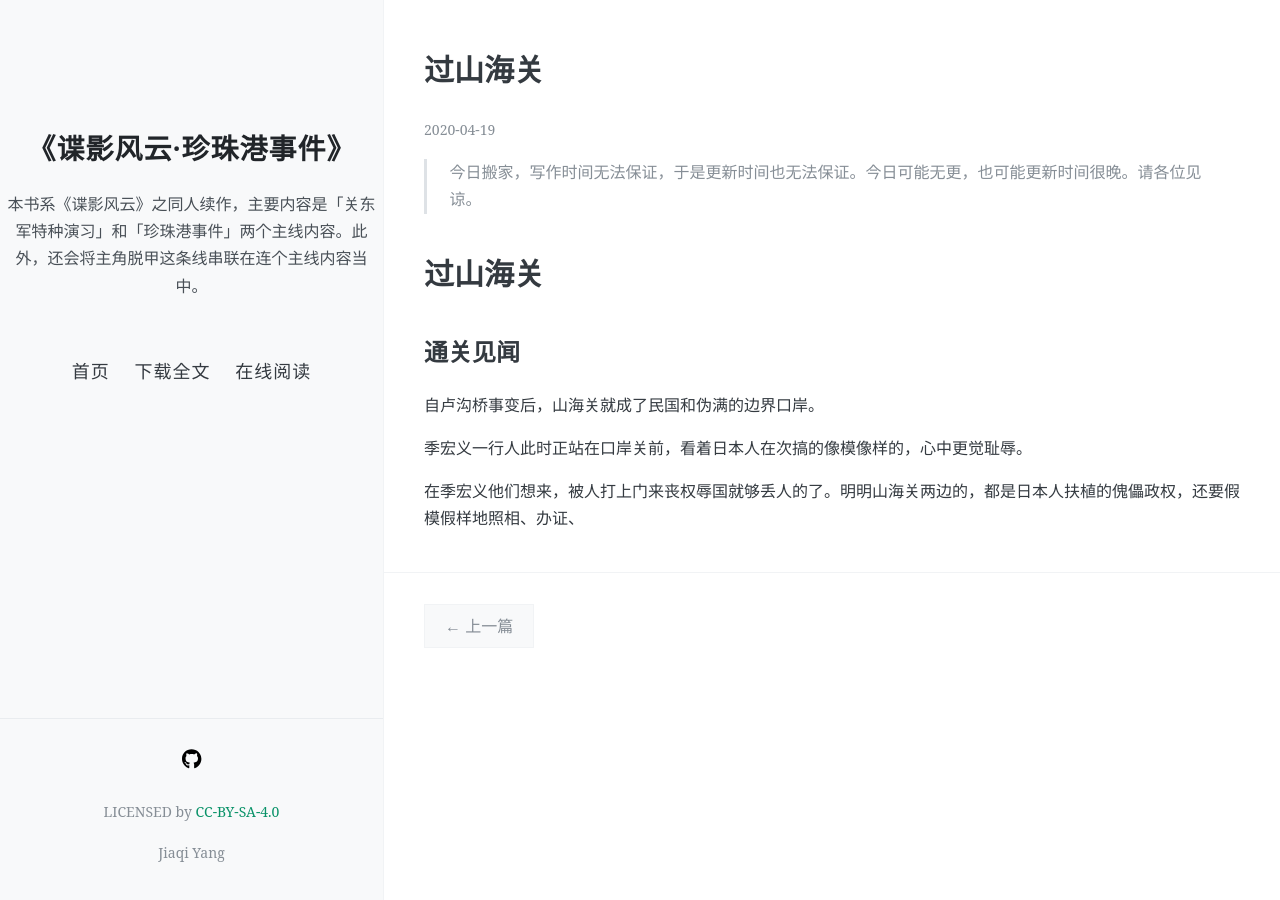
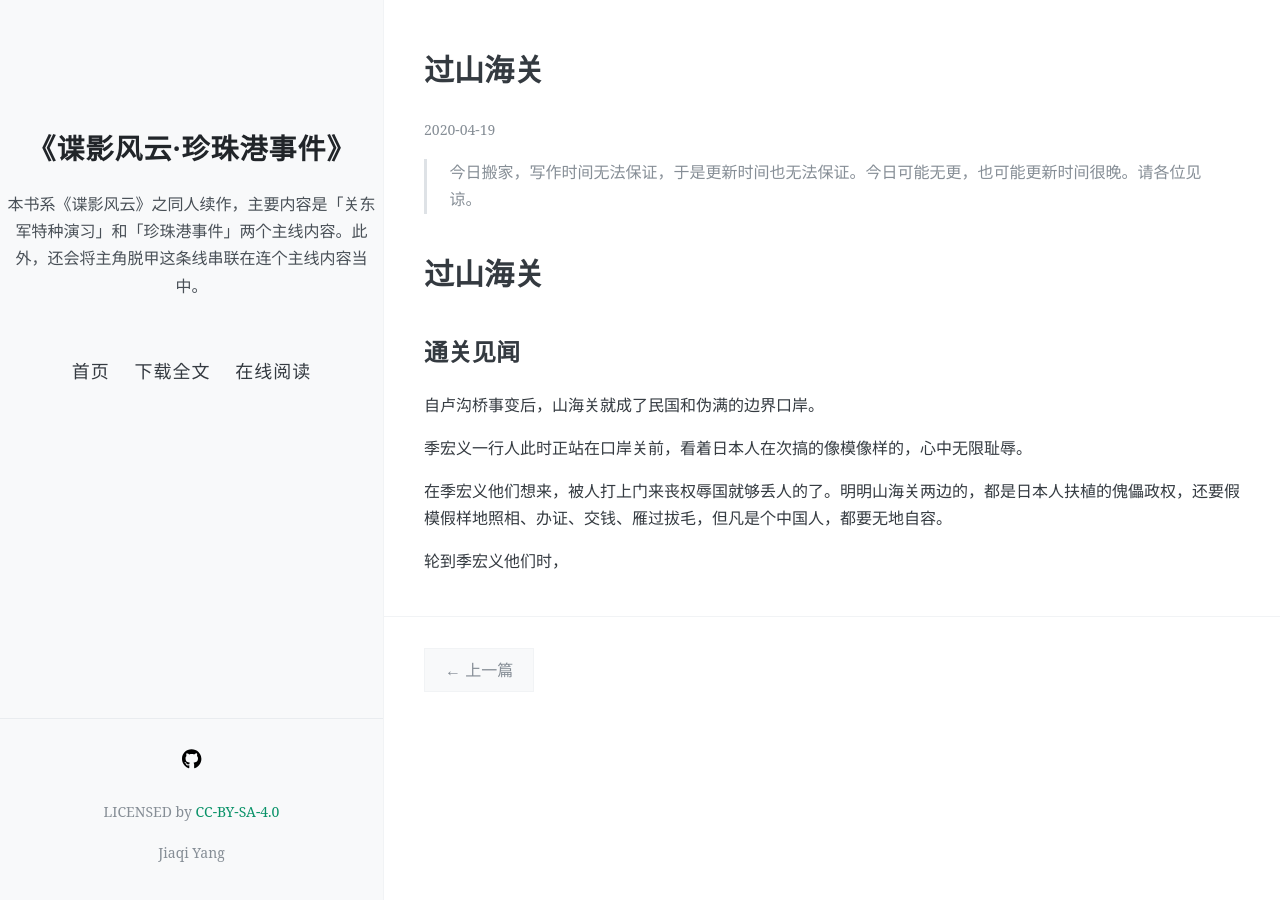
Before and after one commit to NingZhiheng/the-novel-pearl-harbor, a Jekyll site: the page built from docs/_posts/2020-04-19-过山海关.md, in a window 1280 px wide. Built offline with Jekyll 4.4.1, drawn with Linux system fonts in a browser that asks for light colours; nearby versions of some CDN libraries.

Commit message:
[sync] source synchronized: 2020-04-19 12:19:56

```diff
--- a/docs/_includes/04.md
+++ b/docs/_includes/04.md
@@ -4,8 +4,10 @@
 
 自卢沟桥事变后，山海关就成了民国和伪满的边界口岸。
 
-季宏义一行人此时正站在口岸关前，看着日本人在次搞的像模像样的，心中更觉耻辱。
+季宏义一行人此时正站在口岸关前，看着日本人在次搞的像模像样的，心中无限耻辱。
 
-在季宏义他们想来，被人打上门来丧权辱国就够丢人的了。明明山海关两边的，都是日本人扶植的傀儡政权，还要假模假样地照相、办证、
+在季宏义他们想来，被人打上门来丧权辱国就够丢人的了。明明山海关两边的，都是日本人扶植的傀儡政权，还要假模假样地照相、办证、交钱、雁过拔毛，但凡是个中国人，都要无地自容。
+
+轮到季宏义他们时，
 
 <!-- ![01](../../../../images/01.jpg "东北华北示意图") -->
```
